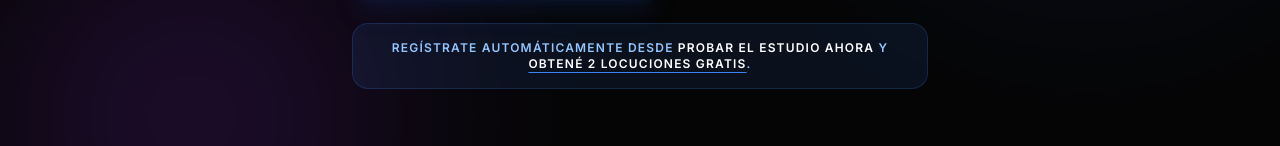
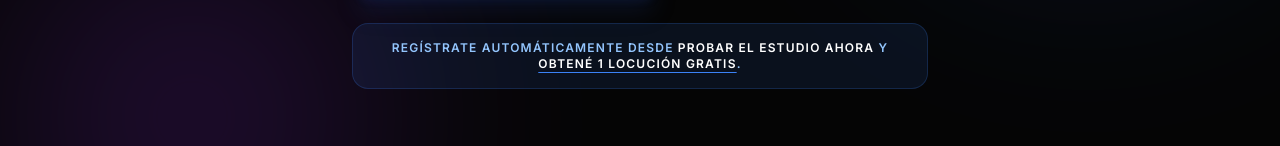
Before and after one commit to frewer1000/Locutores-AR-2026, a React (Vite) app: page / in a window 1280 px wide. Shown: the part 450-596 px from the top of the page. Built offline with nearby package versions, Linux system fonts and the light colour scheme.

Commit message:
feat(hero): Reduce free locution offer
Change the free locution offer in the Hero component from "2 locuciones gratis" to "1 locución gratis" to adjust the promotional incentive.

```diff
--- a/components/Hero.tsx
+++ b/components/Hero.tsx
@@ -64,7 +64,7 @@ const Hero: React.FC<HeroProps> = ({ onStart }) => {
 
           <div className="bg-blue-500/10 border border-blue-500/20 rounded-2xl p-4 max-w-xl animate-fade-in">
             <p className="text-[11px] md:text-xs font-black text-blue-300 uppercase tracking-widest leading-relaxed">
-              Regístrate automáticamente desde <span className="text-white">PROBAR EL ESTUDIO AHORA</span> y <span className="text-white underline decoration-blue-500 underline-offset-4">obtené 2 locuciones gratis</span>.
+              Regístrate automáticamente desde <span className="text-white">PROBAR EL ESTUDIO AHORA</span> y <span className="text-white underline decoration-blue-500 underline-offset-4">obtené 1 locución gratis</span>.
             </p>
           </div>
         </div>
```
